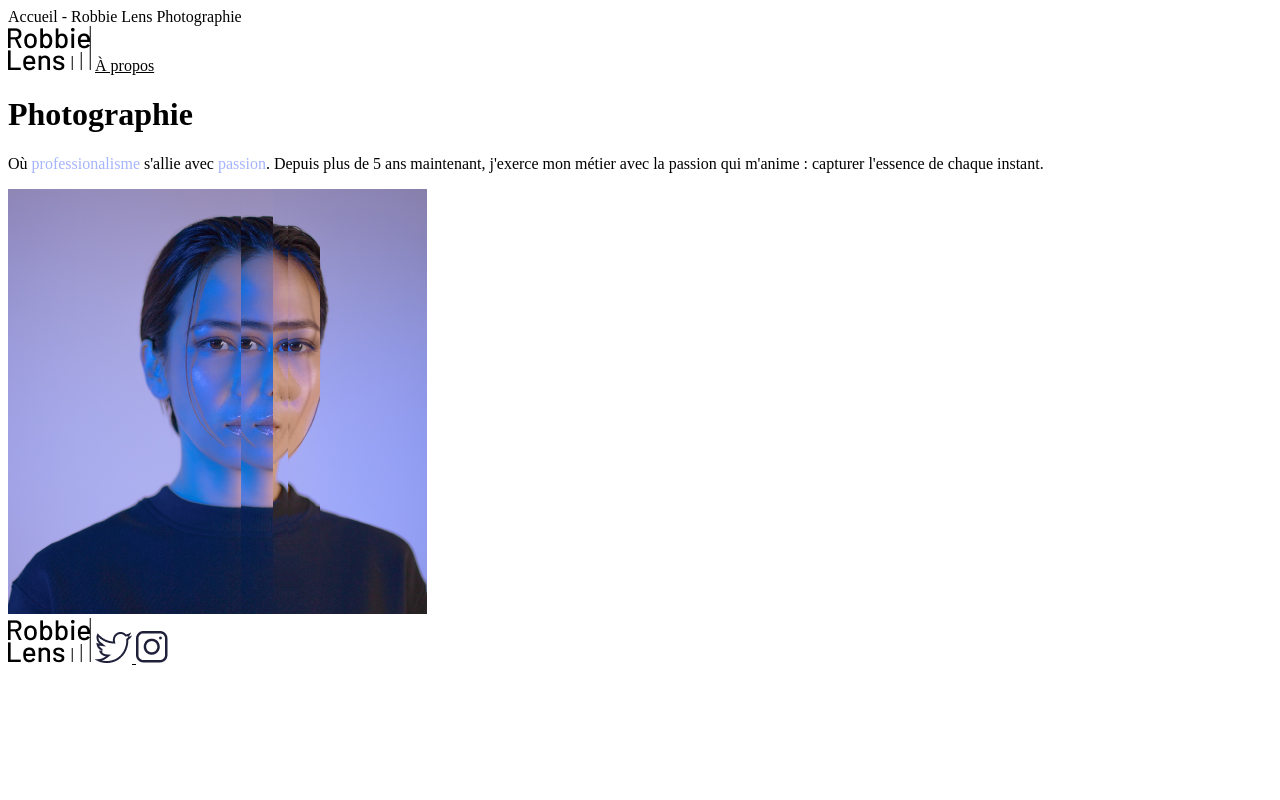
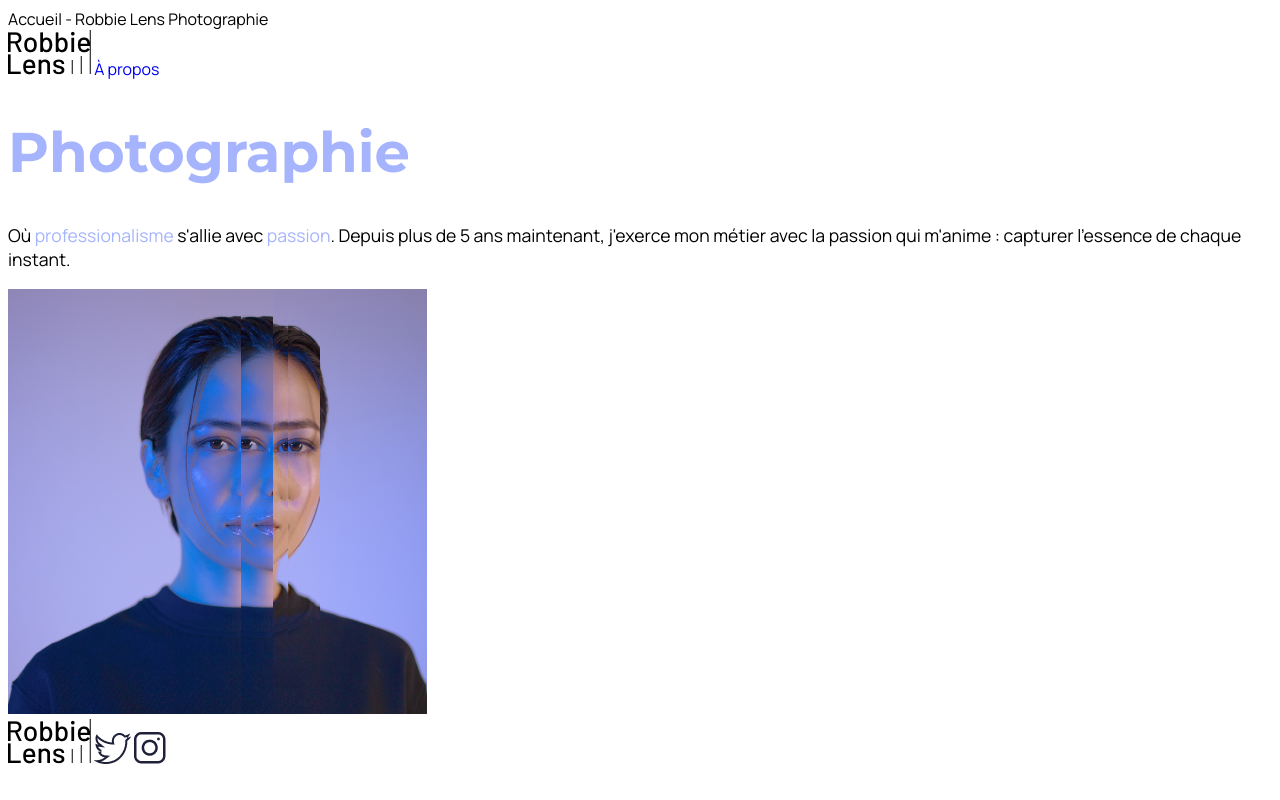
Before and after one commit to louisformation/Project1site, a plain HTML site: page index.html in a window 1280 px wide. Drawn offline with Linux system fonts and the light colour scheme.

Commit message:
mise en forme du texte (police, taille, couleur)

```diff
--- a/index.html
+++ b/index.html
@@ -4,6 +4,23 @@
     <meta charset="utf-8" />
     <Titre>Accueil - Robbie Lens Photographie</Titre>
     <link href="style.css" rel="stylesheet" />
+    <link rel="preconnect" href="https://fonts.googleapis.com" />
+    <link rel="preconnect" href="https://fonts.gstatic.com" crossorigin />
+    <link rel="preconnect" href="https://fonts.googleapis.com" />
+    <link rel="preconnect" href="https://fonts.gstatic.com" crossorigin />
+    <link
+      href="https://fonts.googleapis.com/css2?family=Caveat:wght@400..700&
+      family=Montserrat:ital,wght@0,100..900;1,100..900&family=Roboto:ital,
+      wght@0,100;0,300;0,400;0,500;0,700;0,900;1,100;1,300;1,400;1,500;1,700;1,900&display=swap"
+      rel="stylesheet"
+    />
+    <link
+      href="https://fonts.googleapis.com/css2?family=Caveat:wght@400..700
+      &family=Manrope:wght@200..800&family=Montserrat:ital,wght@0,100..900;
+      1,100..900&family=Roboto:ital,wght@0,100;0,300;0,400;0,500;0,700;0,900;
+      1,100;1,300;1,400;1,500;1,700;1,900&display=swap"
+      rel="stylesheet"
+    />
   </head>
   <boby>
     <!--ceci est un commentaire-->
@@ -13,9 +30,9 @@
     </div>
     <h1>Photographie</h1>
     <p>
-      Où <span class="important">professionalisme</span> s'allie avec <span class="important">passion</span>. Depuis
-      plus de 5 ans maintenant, j'exerce mon métier avec la passion
-      qui m'anime : capturer l'essence de chaque instant.
+      Où <em>professionalisme</em> s'allie avec <em>passion</em>. Depuis
+        plus de 5 ans maintenant, j'exerce mon métier avec la passion
+        qui m'anime : capturer l'essence de chaque instant.
     </p>
     <img src="images/robbie-lens.png" alt="Portrait avec effet de la photographe Robbie Lens">
     <div>
--- a/style.css
+++ b/style.css
@@ -1,7 +1,31 @@
-a {
-    color: black;
-  }
 
-  .important {
-    color: #a5b4fc;
-  }
+body {
+    /* Ici on utilise le sélecteur body pour appliquer une police et une taille par défaut pour les éléments */
+    font-family: 'Manrope', sans-serif;
+    font-size: 1em;
+
+}
+a{
+    font-family: "Manrope", sans-serif;
+    font-size:1em;
+    text-decoration:none;
+
+}
+
+em{
+        color:#A5B4FC;
+        font-style: normal;
+}
+
+h1{
+    font-family: "Montserrat", sans-serif;
+    font-size: 3.5em;
+    color:#a5b4fc;
+}
+
+p,
+li{
+    font-family: "Manrope", sans-serif;
+    font-size: 1.1em;
+    /*background-color: blue;*/
+}
```
Also changed, not shown: dossier-demo/a-propos.html (+16 -0 lines).
